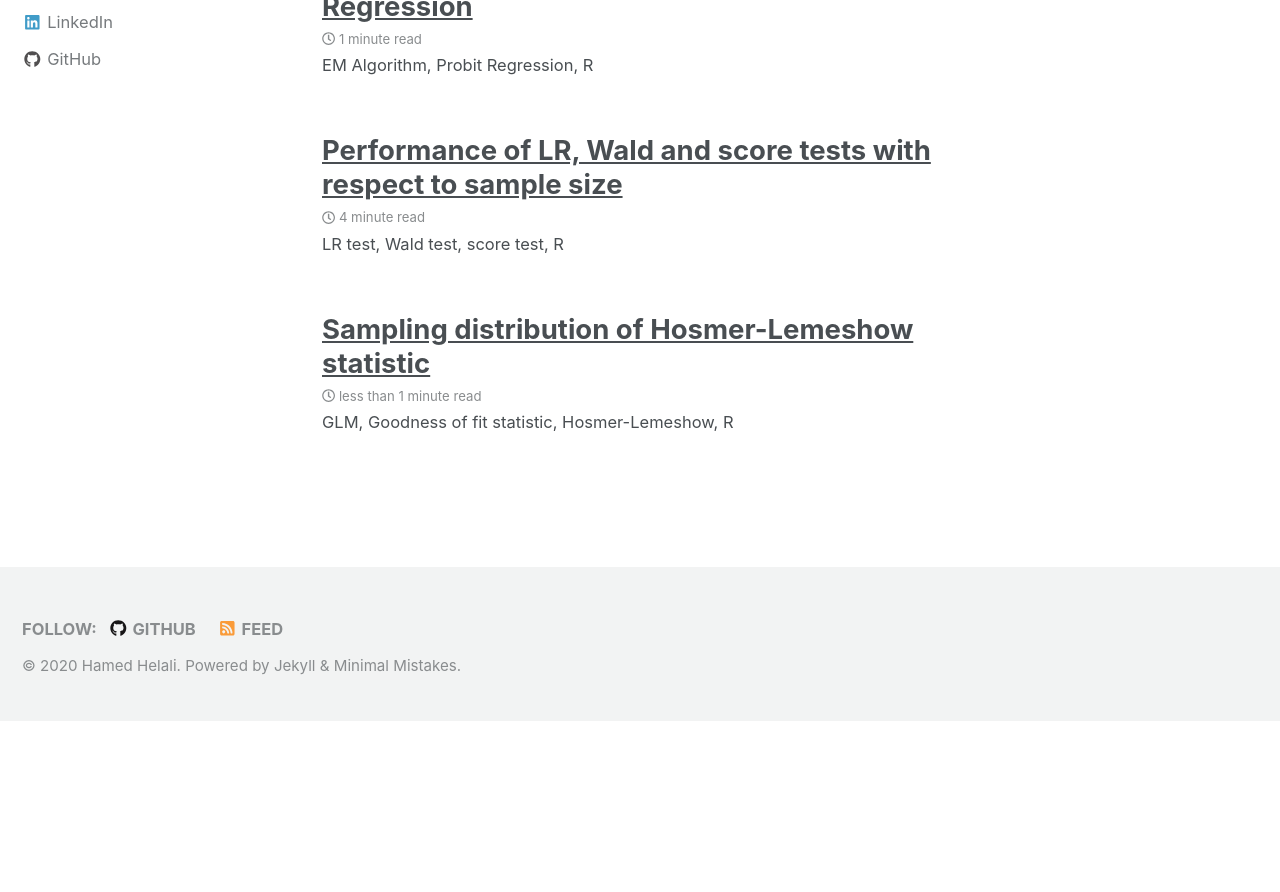
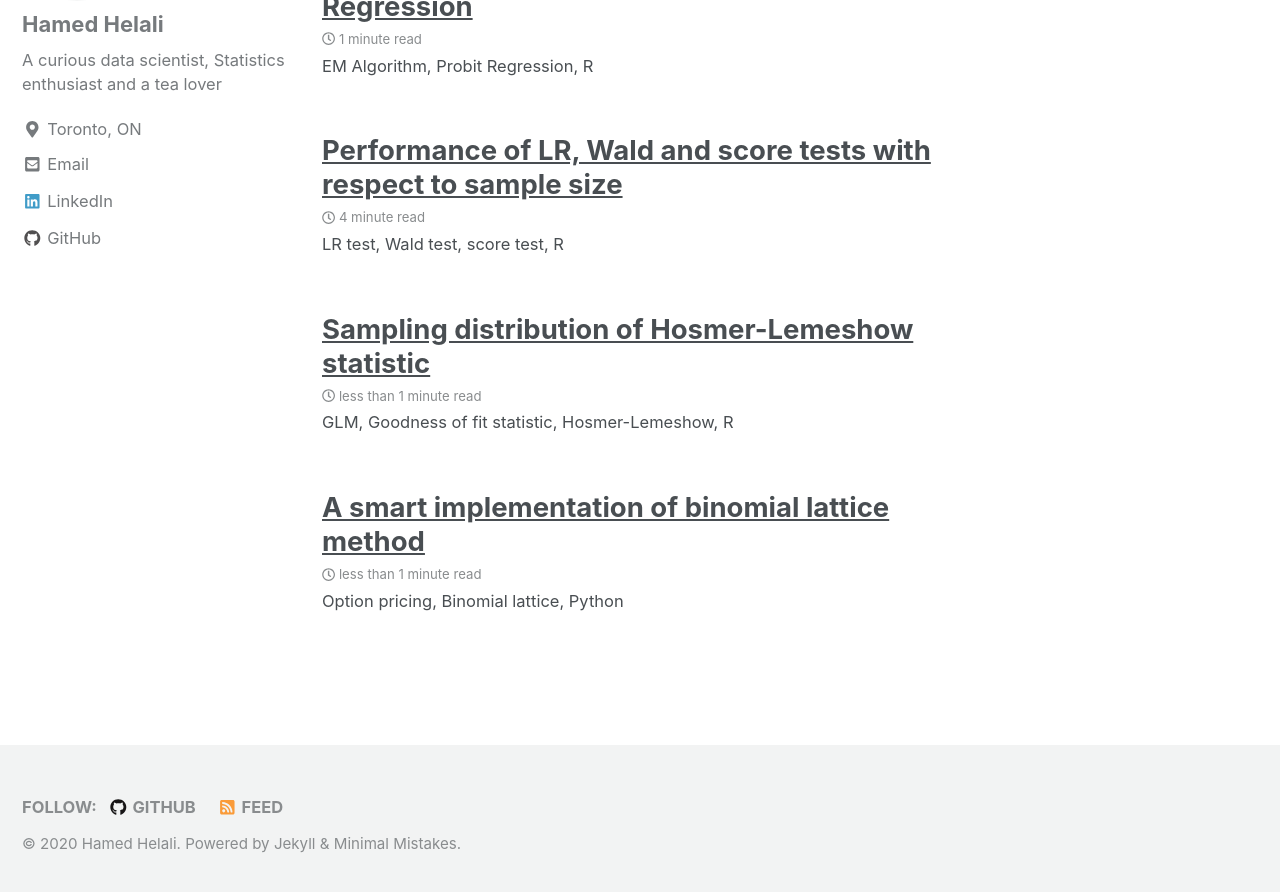
Before and after one commit to hamedhelali/hamedhelali.github.io, a Jekyll site: the page built from _pages/blogposts.md, in a window 1280 px wide and 900 px high, scrolled down 1236 px. Shown: the top 892 px of the window. Built offline with Jekyll 4.4.1, drawn with Linux system fonts in a browser that asks for light colours; nearby versions of some CDN libraries; before the commit the page ends 1957 px from its top, so only the background shows below that.

Commit message:
Update 2020-01-15-Binomial-lattice.md

```diff
--- a/_posts/2020-01-15-Binomial-lattice.md
+++ b/_posts/2020-01-15-Binomial-lattice.md
@@ -1,4 +1,18 @@
+---
+title: "A smart implementation of binomial lattice method"
+author: "Hamed Helali"
+date: 2020-01-15
+tags: [Option pricing, Binomial lattice, Python]
+categories: Blog-post
+header:
+  image: "/images/asian.jpg"
+excerpt: "Option pricing, Binomial lattice, Python"
+mathjax: "true"
+---
+
 In this post I introduce the memory and CPU-efficient way of implementing binomial lattice method for option pricing. In this way you should note this pattern of values on binomial tree:
+
+![center](/images/Bin/lattice.png)
 
 # Python implementation
 
```
